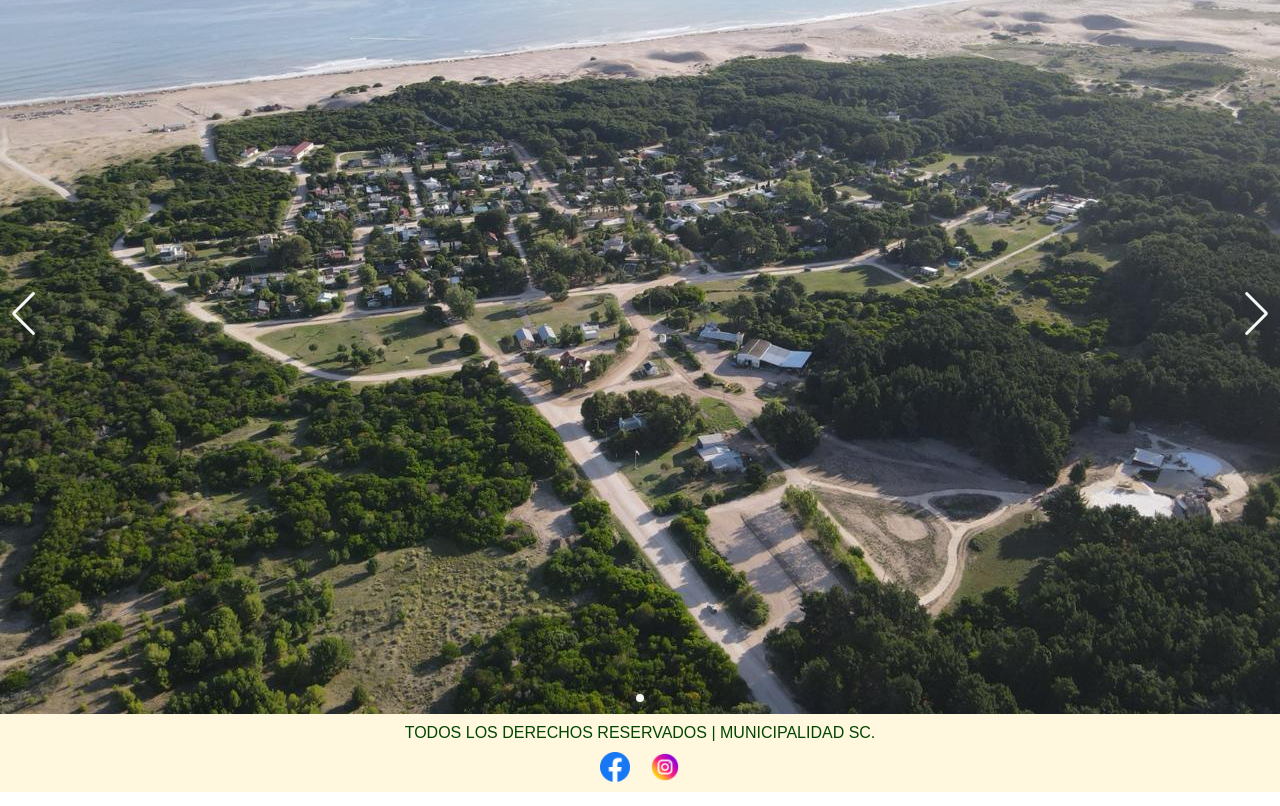
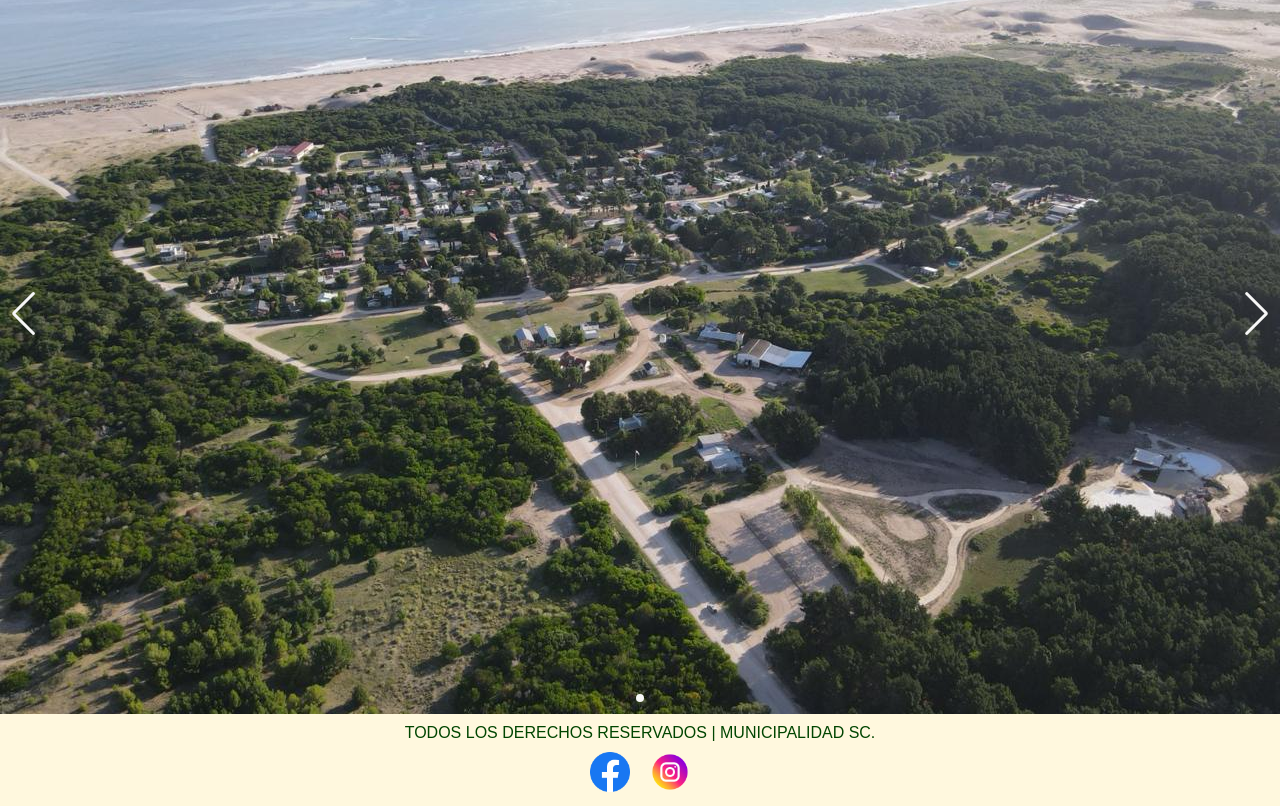
Before and after one commit to enzo952008/TrabajoFinalFullStack, a React (Create React App) app in the folder web-balneariosc/: page / in a window 1280 px wide. Shown: the part 174-980 px from the top of the page. Built offline with nearby package versions, Linux system fonts and the light colour scheme.

Commit message:
cambios en footer

```diff
--- a/web-balneariosc/src/home/footer/footer.css
+++ b/web-balneariosc/src/home/footer/footer.css
@@ -1,5 +1,3 @@
-/* src/footer/footer.css */
-/* footer.css */
 .footer {
   background-color: #FFF8DE;
   text-align: center;
@@ -20,11 +18,13 @@
   margin-top: 10px;
 }
 
-  .footer-logos img {
-    height: 30px;
-    margin: 0 10px;
+.footer-logos a {
+  margin: 0 10px; /* Espaciado entre los enlaces */
 }
 
+.footer-logos img {
+  height: 40px;
+}
 
 /* Media query para pantallas pequeñas */
 @media (max-width: 768px) {
@@ -32,7 +32,7 @@
       padding: 10px;
   }
 
-    .footer-logos img {
+  .footer-logos a {
       margin: 5px;
   }
 }
--- a/web-balneariosc/src/home/footer/footer.js
+++ b/web-balneariosc/src/home/footer/footer.js
@@ -9,8 +9,12 @@ class Footer extends React.Component {
             <div className="footer">
                 <p className="footer-text">TODOS LOS DERECHOS RESERVADOS | MUNICIPALIDAD SC.</p>
                 <div className="footer-logos">
-                    <img src={logo1} alt="Logo 1" />  {/* Usa la imagen importada */}
-                    <img src={logo2} alt="Logo 2" />  {/* Usa la imagen importada */}
+                    <a href="https://www.facebook.com" target="_blank" rel="noopener noreferrer">
+                        <img src={logo1} alt="Facebook Logo" />
+                    </a>
+                    <a href="https://www.instagram.com" target="_blank" rel="noopener noreferrer">
+                        <img src={logo2} alt="Instagram Logo" />
+                    </a>
                 </div>
             </div>
         );
```
Lines whose indentation alone changed are shown as unchanged.
